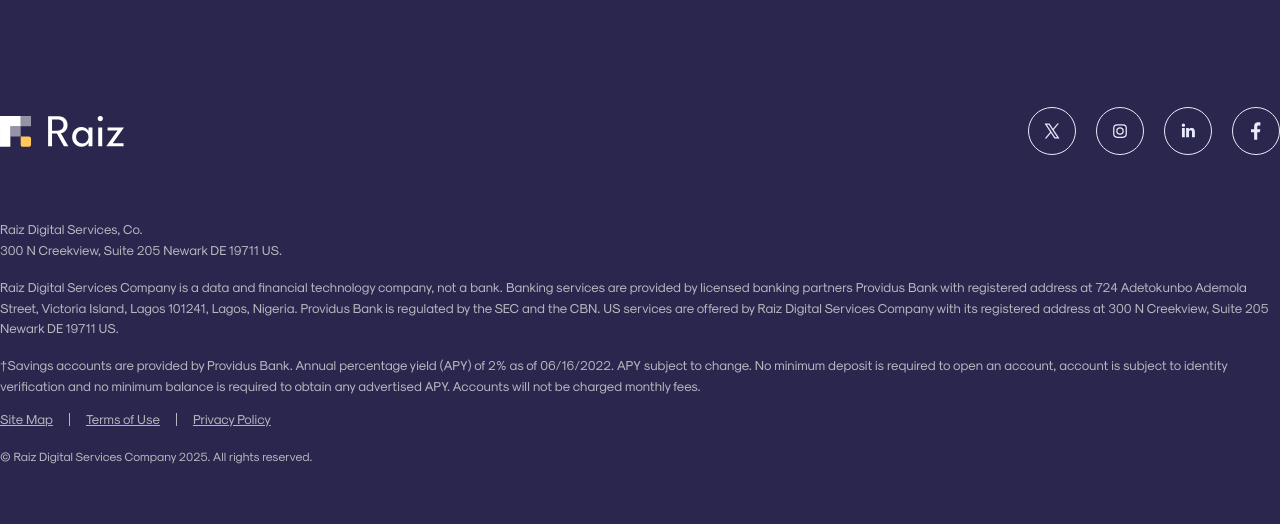
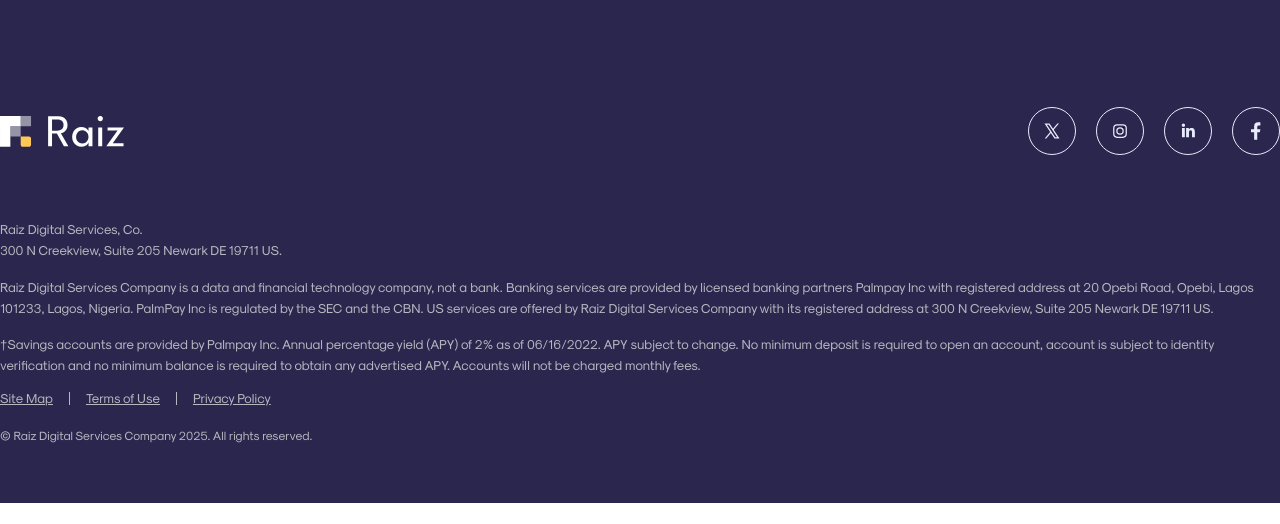
Before and after one commit to Oyedele-Sg/raiz-web, a PHP site: page /index.php in a window 1280 px wide. Shown: the part 5647-6171 px from the top of the page. After the commit the page ends 6150 px from the top, so only its background shows below. Run offline with PHP 8.4, Linux system fonts and the light colour scheme; some web fonts are replaced.

Commit message:
updated footer

```diff
--- a/modules/footer.php
+++ b/modules/footer.php
@@ -79,8 +79,8 @@
             </div>
             <div class="col-md-12 col-sm-12 mt-4">
                 <p class="disclaimer-text">Raiz Digital Services, Co. <br>300 N Creekview, Suite 205 Newark DE 19711 US.</p>
-                <p class="disclaimer-text">Raiz Digital Services Company is a data and financial technology company, not a bank. Banking services are provided by licensed banking partners Providus Bank with registered address at 724 Adetokunbo Ademola Street, Victoria Island, Lagos 101241, Lagos, Nigeria. Providus Bank is regulated by the SEC and the CBN. US services are offered by Raiz Digital Services Company with its registered address at 300 N Creekview, Suite 205 Newark DE 19711 US.</p>
-                <p class="disclaimer-text">†Savings accounts are provided by Providus Bank. Annual percentage yield (APY) of 2% as of 06/16/2022. APY subject to change. No minimum deposit is required to open an account, account is subject to identity verification and no minimum balance is required to obtain any advertised APY. Accounts will not be charged monthly fees.</p>
+                <p class="disclaimer-text">Raiz Digital Services Company is a data and financial technology company, not a bank. Banking services are provided by licensed banking partners Palmpay Inc with registered address at 20 Opebi Road, Opebi, Lagos 101233, Lagos, Nigeria. PalmPay Inc is regulated by the SEC and the CBN. US services are offered by Raiz Digital Services Company with its registered address at 300 N Creekview, Suite 205 Newark DE 19711 US.</p>
+                <p class="disclaimer-text">†Savings accounts are provided by Palmpay Inc. Annual percentage yield (APY) of 2% as of 06/16/2022. APY subject to change. No minimum deposit is required to open an account, account is subject to identity verification and no minimum balance is required to obtain any advertised APY. Accounts will not be charged monthly fees.</p>
                 <ul class="list-links">
                     <li><a href="#">Site Map</a></li>
                     <li><a href="terms-of-use.php">Terms of Use</a></li>
```
